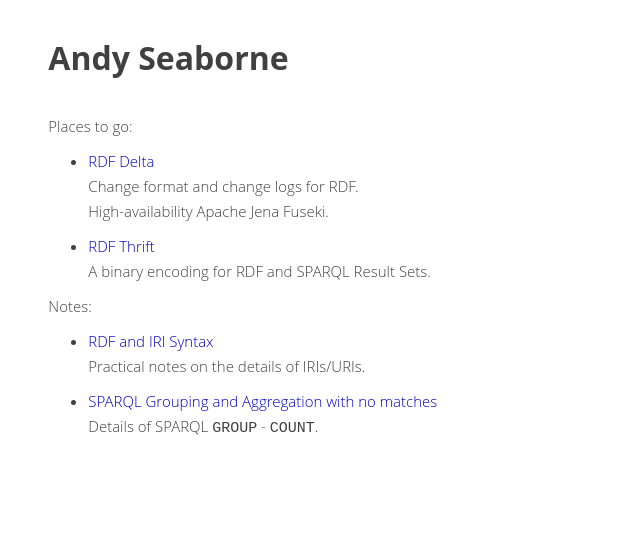
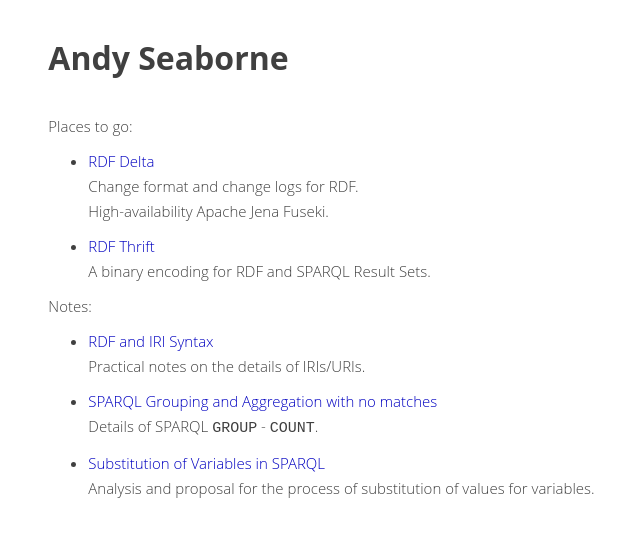
Before and after one commit to afs/afs.github.io, a Jekyll site: the page built from index.md, in a window 1280 px wide. Shown: the top 537 px of the page, without its empty margins (180-820 px from the left). Built offline with Jekyll 4.4.1, drawn with Linux system fonts in a browser that asks for light colours; some web fonts are replaced.

Commit message:
Substitution

```diff
--- a/index.md
+++ b/index.md
@@ -18,5 +18,9 @@
   Practical notes on the details of IRIs/URIs.
 
 * [SPARQL Grouping and Aggregation with no
-  matches](https://afs.github.io/sparql-agg-group-empty)<br/>
+  matches](sparql-agg-group-empty)<br/>
   Details of SPARQL <tt>GROUP</tt> - <tt>COUNT</tt>.
+
+* [Substitution of Variables in SPARQL](substitute.html)<br/>
+  Analysis and proposal for the process of substitution of
+  values for variables.
```
